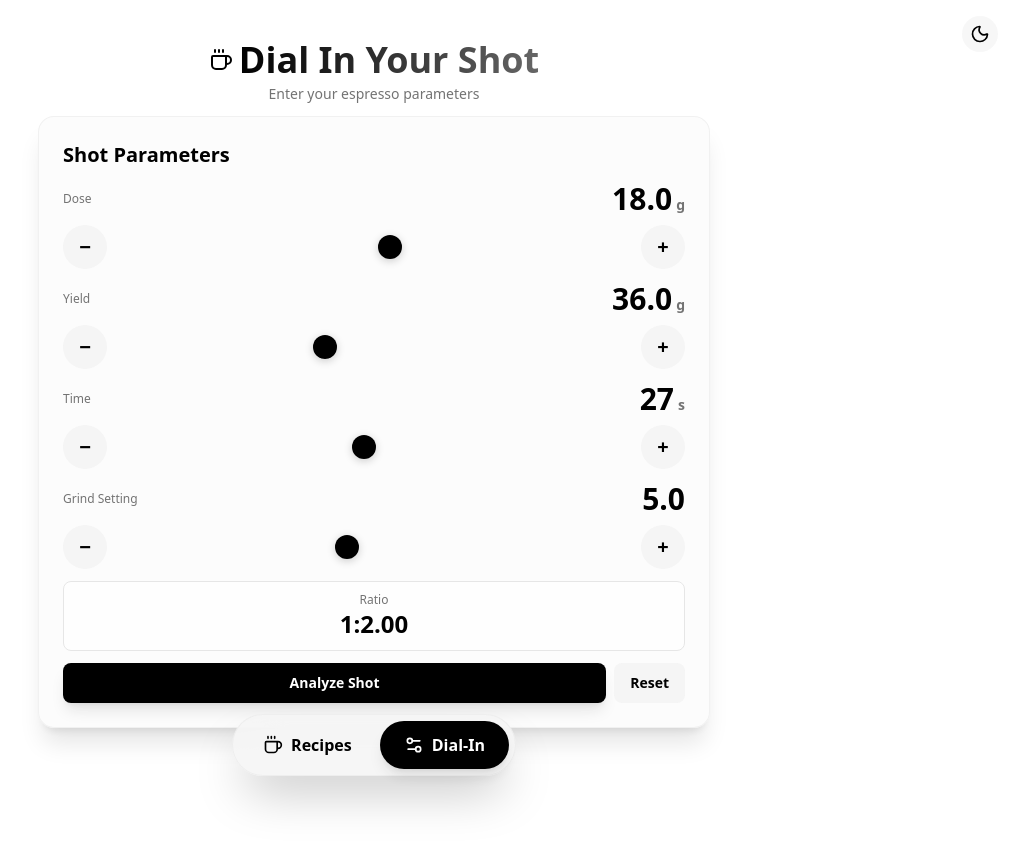
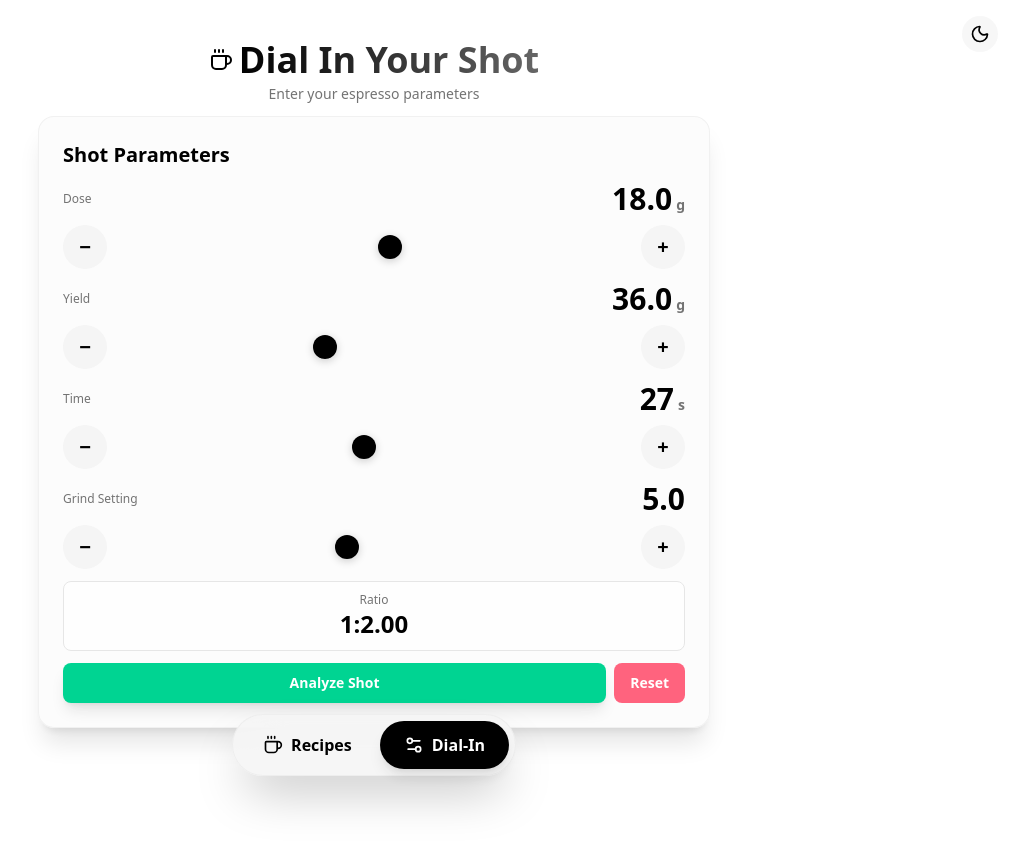
Before and after one commit to andrewn-net/espresso-guide, a React (Vite) app: page / in a window 1280 px wide. Both pictures are taken after a click on the button "Dial-In". Shown: the whole page, without its empty margins (266-1280 px from the left). Built offline with nearby package versions, Linux system fonts and the light colour scheme.

Commit message:
style: Update button colors for Analyze Shot and Reset buttons in DialInMode.

```diff
--- a/src/components/DialInMode.tsx
+++ b/src/components/DialInMode.tsx
@@ -224,13 +224,13 @@ export default function DialInMode() {
                     <div className="flex gap-2">
                         <button
                             onClick={handleAnalyze}
-                            className="flex-1 px-4 py-2.5 bg-primary text-primary-foreground rounded-lg font-semibold hover:bg-primary/90 transition-all shadow-lg hover:shadow-xl text-sm"
+                            className="flex-1 px-4 py-2.5 bg-emerald-400 text-white rounded-lg font-semibold hover:bg-emerald-500 transition-all shadow-lg hover:shadow-xl text-sm"
                         >
                             Analyze Shot
                         </button>
                         <button
                             onClick={handleReset}
-                            className="px-4 py-2.5 bg-secondary text-foreground rounded-lg font-semibold hover:bg-secondary/80 transition-all text-sm"
+                            className="px-4 py-2.5 bg-rose-400 text-white rounded-lg font-semibold hover:bg-rose-500 transition-all text-sm"
                         >
                             Reset
                         </button>
```
